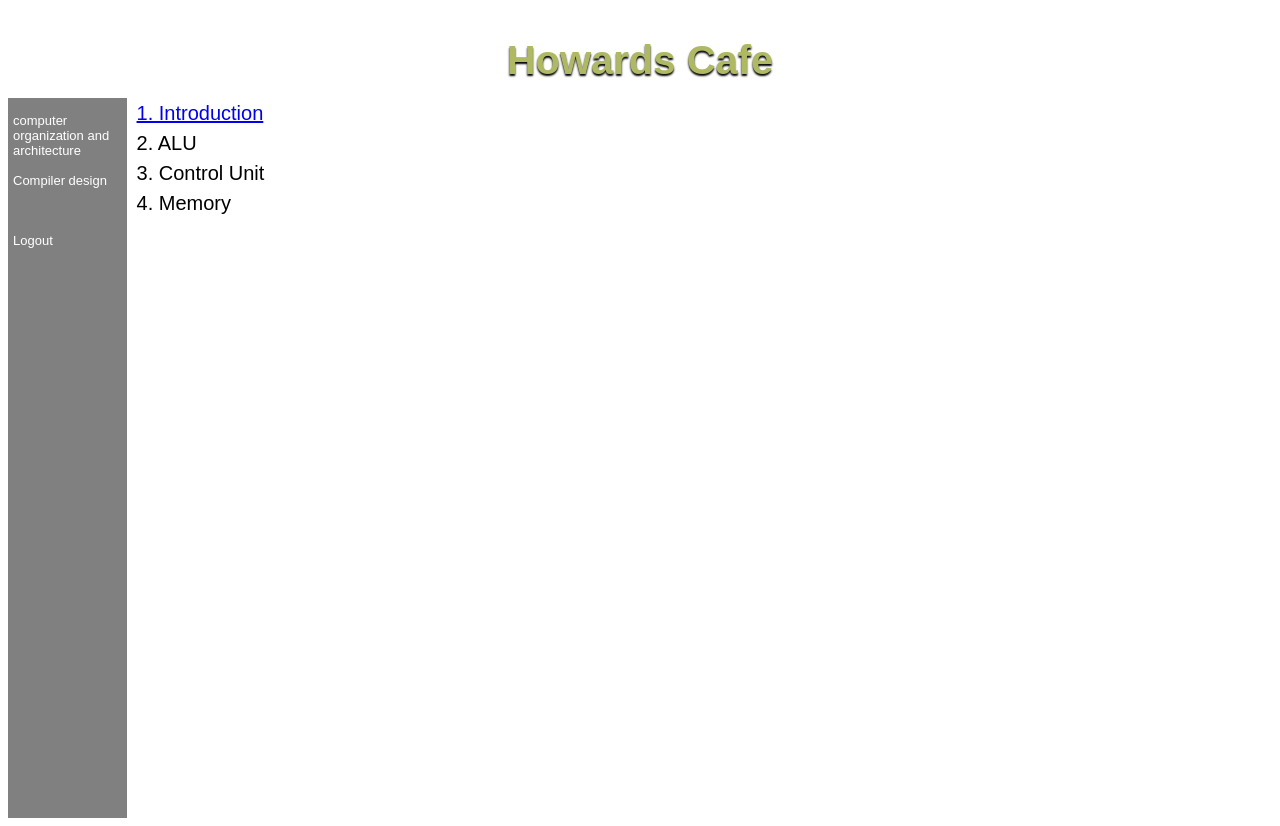
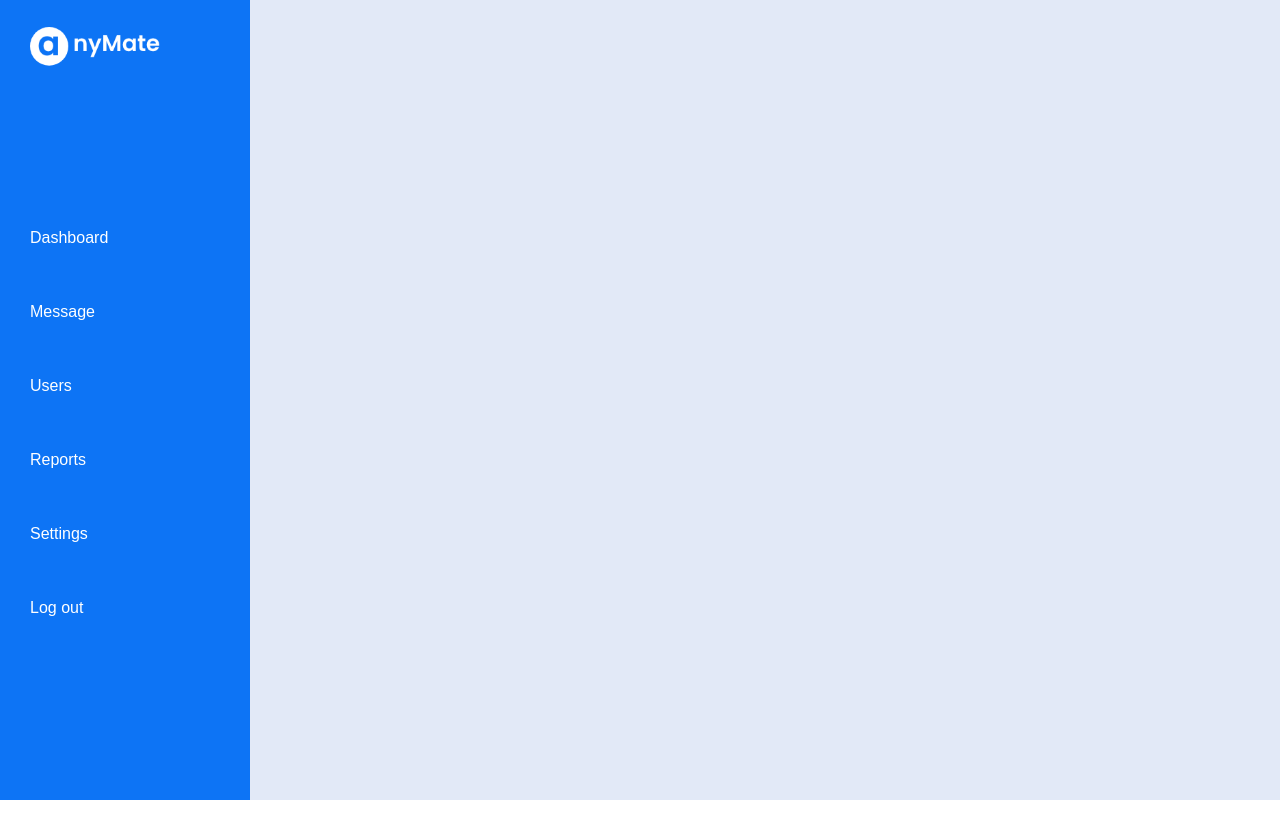
Before and after one commit to lalhming-muana/CS-site, a plain HTML site: page index.html in a window 1280 px wide. After the commit the page ends 800 px from the top, so only its background shows below. Drawn offline with Linux system fonts and the light colour scheme.

Commit message:
side navigation bar added

```diff
--- a/css/index.css
+++ b/css/index.css
@@ -1,56 +1,48 @@
-body {
-    color: #fff;
-    font-family: sans-serif;
-    font-size: 1.25rem;
-    line-height: 150%;
-    text-align: center;
-
-  }
-
-
-#upper_panel{
-    height: 10vh;
-    background-color: white;
-    padding-top: 10px;
-    color: #afb964;
-    text-shadow: 0 2px 2px black;
-
+*{
+    margin: 0;
+    padding: 0;
+    box-sizing: border-box;
+    font-family: 'Poppins',sans-serif;
 }
 
-#lower_panel{
-    height: 90vh;
-    display: flex;
+.header{
     width: 100%;
+    height: 100vh;
+    background: #e2e9f7;
+}
+
+.side-nav{
+    width: 250px;
+    height: 100%;
+    background: #0d74f5;
+    position: fixed;
+    top: 0;
+    left: 0;
+    padding: 20px 30px;
+}
+
+.logo{
+   display: block;
+   margin-bottom: 130px;
+}
+
+.logo-img{
+    width: 130px;
 
 
 }
 
-img{
-    display: block;
-    max-width: 100%;
-    max-height: 95%;
+.nav-links{
+    list-style: none;
+    position:relative;
 }
 
-
-#left_panel{
-    background-color: gray;
-    float: left;
-    width: 10%;
-    font-size: small;
-    line-height: normal;
-    text-align: left;
-    padding-left: 5px;
-
+.nav-links li{
+    padding: 10px 0;
 }
 
-#right_panel{
-    background-color: white;
-    float: left;
-    width: 100%;
-    margin-right: 0px;
-    color: black;
-    text-align: left;
-    padding-left: 10px;
-
-
+.nav-links li a{
+    color: #fff;
+    text-decoration: none;
+    padding: 10px 14px;
 }
--- a/index.html
+++ b/index.html
@@ -4,30 +4,25 @@
     <meta charset="UTF-8">
     <meta http-equiv="X-UA-Compatible" content="IE=edge">
     <meta name="viewport" content="width=device-width, initial-scale=1.0">
-    <title>CS website</title>
-    <link rel="stylesheet" href="\css\index.css">
+    <title>Index Page</title>
+    <link rel="stylesheet" href="/css/index.css">
 </head>
 <body>
-    <div id="upper_panel">
-    <h1>Howards Cafe</h1></div>
 
-    <div id="lower_panel">
-        <div id="left_panel">
-            <br>
-            computer organization and architecture
-            <br><br>
-            Compiler design
-            <br><br><br><br>
-            Logout
-        </div>
+    <div class="header">
+        <div class="side-nav">
+            <a href="#" class="logo">
+                <img src="/img/logo.png" class="logo-img" >
+            </a>
+            <ul class="nav-links">
+                <li><a href="#"><p>Dashboard</p></a></li>
+                <li><a href="#"><p>Message</p></a></li>
+                <li><a href="#"><p>Users</p></a></li>
+                <li><a href="#"><p>Reports</p></a></li>
+                <li><a href="#"><p>Settings</p></a></li>
+                <li><a href="#"><p>Log out</p></a></li>
 
-        <div id="right_panel">
-
-                <a href="\html\introduction.html" target="_self">1. Introduction </a><br>
-                2. ALU <br>
-                3. Control Unit<br>
-                4. Memory <br>
-
+            </ul>
         </div>
 
     </div>
```
Also changed, not shown: img/C.png (added), img/C1.png (added), img/logo-icon.png (added), img/logo.jpg (deleted), img/logo.png (added).
